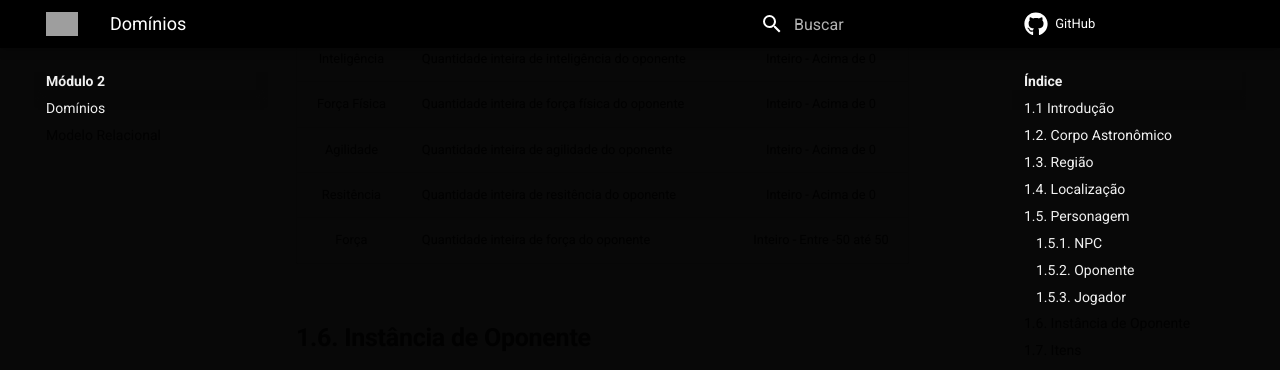
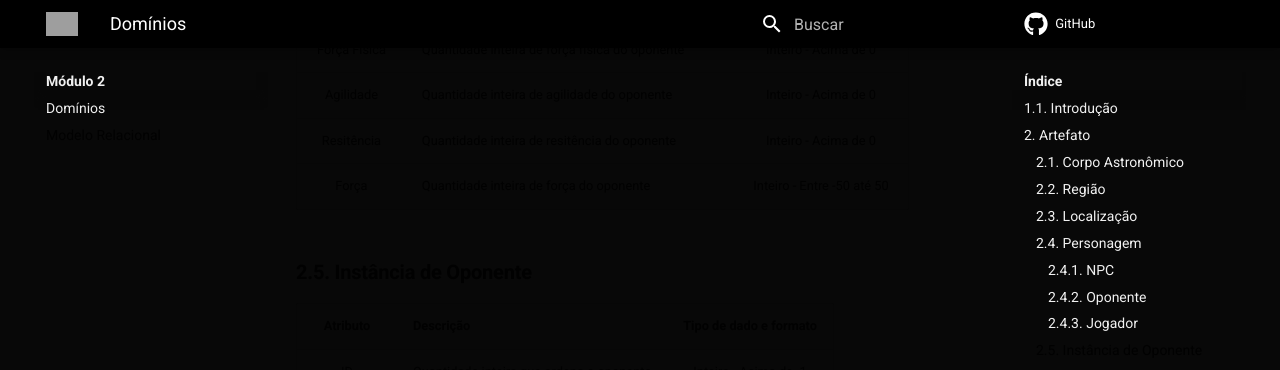
Before and after one commit to SBD1/Grupo02-starWars, an MkDocs documentation site: the page built from docs/modulo2/dominio.md, in a window 1280 px wide and 1400 px high, scrolled down 2818 px. Shown: the top 370 px of the window. Built offline with MkDocs 1.6.1 and Material for MkDocs 9.7.7, drawn with Linux system fonts in a browser that asks for light colours; comment, search, counter and statistics services are not loaded; some of the changed text lies outside the part shown; grey boxes are pictures that could not be loaded.

Commit message:
Correção Padronização Dominio

```diff
--- a/docs/modulo2/dominio.md
+++ b/docs/modulo2/dominio.md
@@ -1,12 +1,12 @@
 # **1. Especificação do domínio**
 
-
-
-## **1.1 Introdução**
+## **1.1. Introdução**
 
 <p style='text-align: justify;'>Domínio é o tipo de dados que descreve os tipos de valores que podem aparecer em cada coluna do SGBD, especificando os valores que um atributo pode possuir, a definição adequada do domínio é essencial para evitar inconsistência nos dados armazenados.</p>
 
-## **1.2. Corpo Astronômico**
+## **2. Artefato**
+
+### **2.1. Corpo Astronômico**
 | Atributo | Descrição | Tipo de dado e formato |
 | :-: | :-- | :-: |
 | Nome | Conjunto de todos os possíveis nomes para o corpo astronômico | String - 60 Caracteres |
@@ -15,7 +15,7 @@
 | Atmosfera | Descreve se a atmosfera é respirável para humanos ou não | Boolean |
 
 
-## **1.3. Região**
+### **2.2. Região**
 
 | Atributo| Descrição| Tipo de dado e formato |
 | :-: | :-- | :-: |
@@ -27,14 +27,14 @@
 | Nível | Número do nível da região | Inteiro entre 1 a 100|
 
 
-## **1.4. Localização**
+### **2.3. Localização**
 
 | Atributo| Descrição| Tipo de dado e formato |
 | :-: | :-- | :-: |
 | Latitude | Conjunto de todos os números possíveis do eixo Y | Inteiro |
 | Longitude | Conjunto de todos os números possíveis do eixo X | Inteiro |
 
-## **1.5. Personagem**
+### **2.4. Personagem**
 
 | Atributo| Descrição| Tipo de dado e formato |
 | :-: | :-- | :-: |
@@ -42,13 +42,13 @@
 | Nome | Conjunto de todos os possíveis nomes para o personagem | String - 30 Caracteres |
 | Raça | Conjunto de todas as possíveis raças que o personagem pode ser | String - 60 Caracteres |
 
-### **1.5.1. NPC**
+#### **2.4.1. NPC**
 | Atributo| Descrição| Tipo de dado e formato |
 | :-: | :-- | :-: |
 | Descrição | Conjunto de todas as descrições dos NPCs | String - 120 Caracteres |
 | Diálogo | Conjunto de todos os diálogos possíveis com os NPCs | String - 120 Caracteres |
 
-### **1.5.2. Oponente**
+#### **2.4.2. Oponente**
 
 | Atributo| Descrição| Tipo de dado e formato |
 | :-: | :-- | :-: |
@@ -61,7 +61,7 @@
 | Midichlorians | Quantidade inteira de experiência que o jogador ganha ao derrotar o oponente | Inteiro - Entre 0 e 1000 |
 | Probabilidade | Quantidade em ponto flutuante de obtenção de um item do oponente | Double - 2 Casas decimais |
 
-### **1.5.3. Jogador**
+#### **2.4.3. Jogador**
 
 | Atributo| Descrição| Tipo de dado e formato |
 | :-: | :-- | :-: |
@@ -75,13 +75,13 @@
 | Resitência | Quantidade inteira de resitência do oponente | Inteiro - Acima de 0 |
 | Força  | Quantidade inteira de força do oponente | Inteiro - Entre -50 até 50 |
 
-## **1.6. Instância de Oponente**
+### **2.5. Instância de Oponente**
 
 | Atributo| Descrição| Tipo de dado e formato |
 | :-: | :-- | :-: |
 | ID | Quantidade inteira que ordena o oponente | Inteiro - Acima de -1 |
 
-## **1.7. Itens**
+### **2.6. Itens**
 
 | Atributo| Descrição| Tipo de dado e formato |
 | :-: | :-- | :-: |
@@ -90,25 +90,25 @@
 | Descrição | Conjunto de todas as possíveis descrições do item | String - 120 Caracteres |
 | Tipo | Conjunto de todas os possíveis tipos de itens |  String - 30 Caracteres |
 
-### **1.7.1. Itens Consumíveis**
+#### **2.6.1. Itens Consumíveis**
 
 | Atributo| Descrição| Tipo de dado e formato |
 | :-: | :-- | :-: |
 | Carga | Quantidade inteira de itens consumíveis | Inteiro - Entre 0 e 10 |
 
-### **1.7.2. Itens Utilizáveis**
+#### **2.6.2. Itens Utilizáveis**
 
 | Atributo| Descrição| Tipo de dado e formato |
 | :-: | :-- | :-: |
 | Pré-condições | Conjunto de todas as possíveis pré-condições de utilização do item | String - 120 Caracteres |
 
-## **1.8. Instância de item**
+### **2.7. Instância de item**
 
 | Atributo| Descrição| Tipo de dado e formato |
 | :-: | :-- | :-: |
 | ID | Quantidade inteira que ordena os itens | Inteiro - Acima de -1 |
 
-## **1.9. Habilidade**
+### **2.8. Habilidade**
 
 | Atributo| Descrição| Tipo de dado e formato |
 | :-: | :-- | :-: |
@@ -119,27 +119,27 @@
 | Impacto | Quantidade inteira do impacto da habilidade | Inteiro - Acima de 0 |
 | Pré-requisito | Conjunto de todos os possíveis pré-requisitos de utilização da habilidade | String - 120 Caracteres |
 
-### **1.9.1. Habilidade com arma**
+#### **2.8.1. Habilidade com arma**
 
 | Atributo| Descrição| Tipo de dado e formato |
 | :-: | :-- | :-: |
 | Tipo | Conjunto dos possíveis tipos que a habilidade com a arma pode ser | String - 30 Caracteres |
 | Munição | Quantidade inteira de munição da arma | Inteiro - Entre 0 a 100 |
 
-### **1.9.2. Poderes da Força**
+#### **2.8.2. Poderes da Força**
 
 | Atributo| Descrição| Tipo de dado e formato |
 | :-: | :-- | :-: |
 | Classificação | Indica se a habilidade é especial ou não | Boolean |
 | Aspecto | Conjunto dos possíveis aspectos do poder da força | String - 30 Caracteres |
 
-### **1.9.3. Habilidade do droid**
+#### **2.8.3. Habilidade do droid**
 
 | Atributo| Descrição| Tipo de dado e formato |
 | :-: | :-- | :-: |
 | Aspecto | Conjunto dos possíveis aspectos do poder do droid | String - 30 Caracteres |
 
-## **1.10. Nave**
+### **2.9. Nave**
 
 | Atributo| Descrição| Tipo de dado e formato |
 | :-: | :-- | :-: |
@@ -149,13 +149,13 @@
 | Velocidade Máxima | Conjunto de números inteiros da velocidade máxima medida em Warp | Inteiro entre 0 e 9 |
 | Tipo de Arma | Conjunto das possíveis armas que a nave pode ter | String - 30 Caracteres |
 
-## **1.11. Instância de nave**
+### **2.10. Instância de nave**
 
 | Atributo| Descrição| Tipo de dado e formato |
 | :-: | :-- | :-: |
 | ID | Quantidade inteira que ordena as naves | Inteiro - Acima de -1 |
 
-## **1.12. Objetivo**
+### **2.11. Objetivo**
 
 | Atributo| Descrição| Tipo de dado e formato |
 | :-: | :-- | :-: |
@@ -165,7 +165,7 @@
 | Pont. Força | Conjunto de quantidades inteiras de força que o jogador ganha ao cumprir o objetivo | Inteiro - Entre -10 a 10 |
 | Classificação | Indica se o objetivo é primário ou não | Boolean |
 
-## **1.13. Roteiro do episódio**
+### **2.12. Roteiro do episódio**
 
 | Atributo| Descrição| Tipo de dado e formato |
 | :-: | :-- | :-: |
@@ -173,7 +173,7 @@
 | História | Conjunto de todas as possíveis histórias do episódio | String - 500 caracteres |
 | Abertura | Conjunto de todas as possíveis aberturas do episódio | String - 500 caracteres |
 
-## **1.14. Droid**
+### **2.13. Droid**
 
 | Atributo| Descrição| Tipo de dado e formato |
 | :-: | :-- | :-: |
@@ -181,7 +181,7 @@
 | Nome | Conjunto de todos os possíveis nomes para o droid | String - 30 Caracteres |
 | Modelo | Conjunto de todos os possíveis modelos do droid | String - 30 Caracteres |
 
-## **1.15. Relacionmaneto Cumpre (Jogador-objetivo)**
+### **2.14. Relacionmaneto Cumpre (Jogador-objetivo)**
 
 | Atributo| Descrição| Tipo de dado e formato |
 | :-: | :-- | :-: |
```
